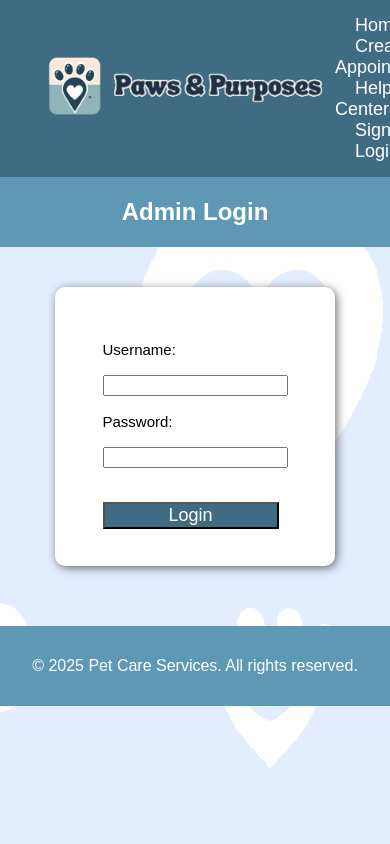
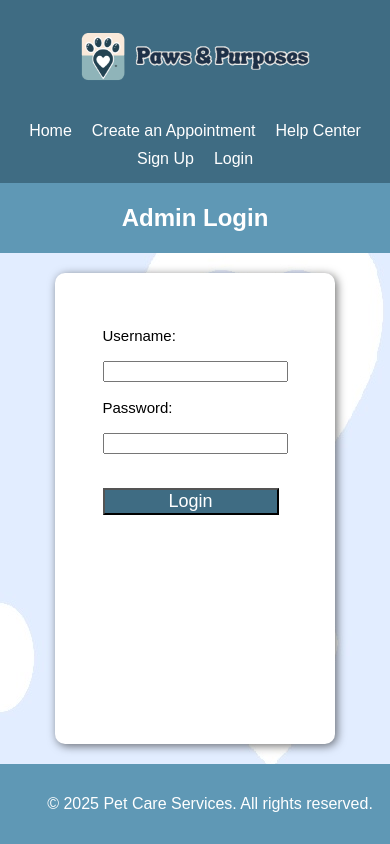
Before and after one commit to meltalizard/TechnoG6, a website: page Documents/admin-login.html in a window 390 px wide. Shown: the top 844 px of the page. Drawn offline with Linux system fonts and the light colour scheme.

Commit message:
changed admin-view, login footer

```diff
--- a/Documents/admin-login.css
+++ b/Documents/admin-login.css
@@ -4,6 +4,17 @@ body {
     padding: 0;
     background: url('../Images/mainbackground.png') repeat;
     background-color: #ffffff;
+    min-height: 100vh;
+    display: flex;
+    flex-direction: column;
+}
+
+.wrapper {
+    display: flex;
+    flex-direction: column;
+    min-height: 100vh;
+    width: 100%;
+    flex: 1;
 }
 
 .navbar {
@@ -13,21 +24,25 @@ body {
     align-items: center;
     justify-content: space-between;
 }
+
 .navbar-left {
     display: flex;
     align-items: center;
 }
+
 .navbar a {
     color: white;
     text-decoration: none;
     margin-left: 20px;
     font-size: 18px;
 }
+
 .maintitle {
     cursor: pointer;
     width: 300px;
     height: auto;
 }
+
 .hero {
     color: #ffffff;
     font-size: 12px;
@@ -41,6 +56,7 @@ body {
     justify-content: center;
     gap: 20px;
     padding: 40px;
+    flex: 1;
 }
 
 .login-container {
@@ -58,7 +74,6 @@ body {
     color: rgb(255, 255, 255);
     background:#3F6C83;
     padding-inline: 64px;
-
 }
 
 .footer {
@@ -66,5 +81,39 @@ body {
     color: white;
     text-align: center;
     padding: 15px;
-    margin-top: 20px;
+    margin-top: auto;
+    width: 100%;
 }
+
+/* Media queries for responsive design */
+@media screen and (max-width: 768px) {
+    .navbar {
+        flex-direction: column;
+        padding: 10px;
+    }
+
+    .navbar-right {
+        margin-top: 10px;
+        display: flex;
+        flex-wrap: wrap;
+        justify-content: center;
+    }
+
+    .navbar a {
+        margin: 5px 10px;
+        font-size: 16px;
+    }
+
+    .maintitle {
+        width: 250px;
+    }
+
+    .content {
+        padding: 20px;
+    }
+
+    .login-container {
+        width: 90%;
+        max-width: 240px;
+    }
+}
```
Also changed, not shown: Documents/admin-view.css (renamed from Documents/adminview.css), Documents/admin-view.html (renamed from Documents/adminview.html).
